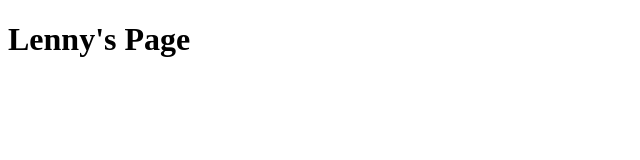
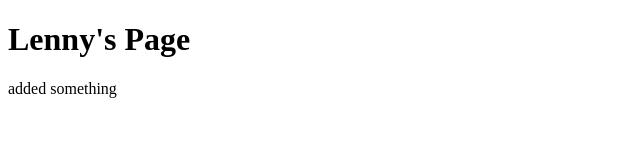
Before and after one commit to macdee501/studentkonnect, a plain HTML site: page lenny.html in a window 1280 px wide. Shown: the whole page, without its empty margins (0-640 px from the left). Drawn offline with Linux system fonts and the light colour scheme.

Commit message:
Update lenny.html

```diff
--- a/lenny.html
+++ b/lenny.html
@@ -7,5 +7,6 @@
 </head>
 <body>
     <h1>Lenny's Page</h1>
+    added something
 </body>
 </html>
```
